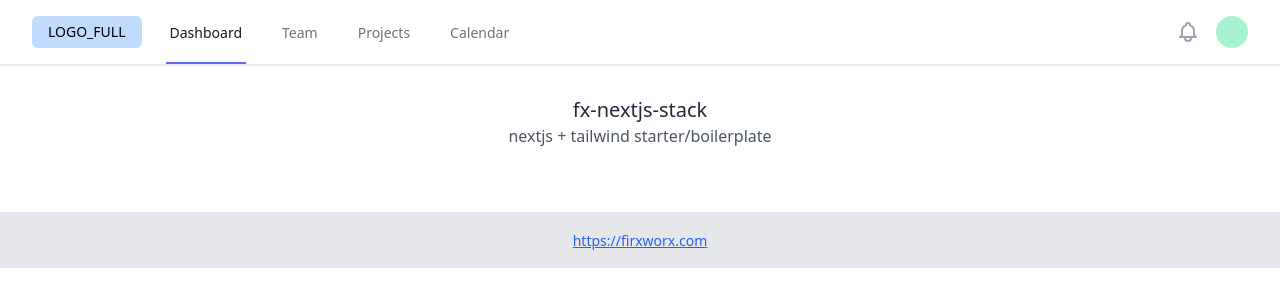
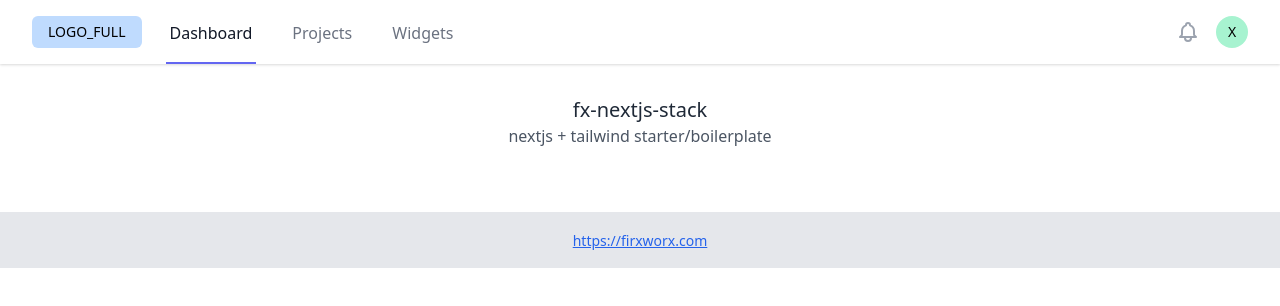
Before and after one commit to firxworx/fx-nextjs-stack, a Next.js app: page / in a window 1280 px wide. Shown: the top 306 px of the page. Built offline with nearby package versions, Linux system fonts and the light colour scheme; a web font is replaced by a local one; what @tailwindcss/typography would draw is missing.

Commit message:
refine Header boilerplate component a bit more, break out NavLink to discrete component

```diff
--- a/src/components/layout/Header.tsx
+++ b/src/components/layout/Header.tsx
@@ -1,6 +1,8 @@
 import { Fragment } from 'react'
 import { Disclosure, Menu, Transition } from '@headlessui/react'
 import { BellIcon, MenuIcon, XIcon } from '@heroicons/react/outline'
+import clsx from 'clsx'
+
 // import Image from 'next/image'
 
 function classNames(...classes: any) {
@@ -16,13 +18,69 @@ const LogoPlaceholder: React.FC = () => {
   )
 }
 
-const MenuPlaceholder: React.FC = () => {
-  return <div className="h-8 w-8 rounded-full bg-green-200" />
+const AvatarPlaceholder: React.FC<{ isMobile: boolean }> = ({ isMobile }) => {
+  return (
+    <div
+      className={clsx(
+        'flex justify-center items-center rounded-full bg-green-200 text-sm uppercase',
+        isMobile ? 'h-10 w-10' : 'h-8 w-8',
+      )}
+    >
+      X
+    </div>
+  )
 }
 
-const AvatarPlaceholder: React.FC = () => {
-  return <div className="flex justify-center items-center h-10 w-10 rounded-full bg-red-200 text-sm uppercase">X</div>
+interface NavLinkProps {
+  href: string
+  name: string
+  isCurrent?: boolean
 }
+
+const NavLink: React.FC<NavLinkProps & { variant: 'desktop' | 'mobile' }> = ({
+  href,
+  name,
+  variant,
+  isCurrent = false,
+}) => {
+  return (
+    <a
+      href={href}
+      className={clsx(
+        'font-medium text-base',
+        ' hover:border-gray-300 hover:text-gray-700',
+        isCurrent ? 'border-indigo-500' : 'border-transparent text-gray-500',
+        {
+          ['inline-flex items-center px-1 pt-1 border-b-2']: variant === 'desktop',
+          ['text-gray-900']: variant === 'desktop' && isCurrent,
+          ['block hover:bg-gray-50 pl-3 pr-4 py-2 border-l-4']: variant === 'mobile',
+          ['bg-indigo-50 text-indigo-700']: variant === 'mobile' && isCurrent,
+        },
+      )}
+    >
+      {name}
+    </a>
+  )
+}
+
+const MenuLink: React.FC<{}> = ({}) => {
+  return <></>
+}
+
+const links: Array<NavLinkProps> = [
+  {
+    href: '/',
+    name: 'Dashboard',
+  },
+  {
+    href: '/projects',
+    name: 'Projects',
+  },
+  {
+    href: '/widgets',
+    name: 'Widgets',
+  },
+]
 
 export const Header: React.FC = () => {
   return (
@@ -37,30 +95,15 @@ export const Header: React.FC = () => {
                 </div>
                 <div className="hidden sm:ml-6 sm:flex sm:space-x-8">
                   {/* Current: "border-indigo-500 text-gray-900", Default: "border-transparent text-gray-500 hover:border-gray-300 hover:text-gray-700" */}
-                  <a
-                    href="#"
-                    className="border-indigo-500 text-gray-900 inline-flex items-center px-1 pt-1 border-b-2 text-sm font-medium"
-                  >
-                    Dashboard
-                  </a>
-                  <a
-                    href="#"
-                    className="border-transparent text-gray-500 hover:border-gray-300 hover:text-gray-700 inline-flex items-center px-1 pt-1 border-b-2 text-sm font-medium"
-                  >
-                    Team
-                  </a>
-                  <a
-                    href="#"
-                    className="border-transparent text-gray-500 hover:border-gray-300 hover:text-gray-700 inline-flex items-center px-1 pt-1 border-b-2 text-sm font-medium"
-                  >
-                    Projects
-                  </a>
-                  <a
-                    href="#"
-                    className="border-transparent text-gray-500 hover:border-gray-300 hover:text-gray-700 inline-flex items-center px-1 pt-1 border-b-2 text-sm font-medium"
-                  >
-                    Calendar
-                  </a>
+                  {links.map((link) => (
+                    <NavLink
+                      key={link.href}
+                      href={link.href}
+                      name={link.name}
+                      variant="desktop"
+                      isCurrent={link.name === 'Dashboard'}
+                    />
+                  ))}
                 </div>
               </div>
               <div className="hidden sm:ml-6 sm:flex sm:items-center">
@@ -76,7 +119,7 @@ export const Header: React.FC = () => {
                       <div>
                         <Menu.Button className="bg-white rounded-full flex text-sm focus:outline-none focus:ring-2 focus:ring-offset-2 focus:ring-indigo-500">
                           <span className="sr-only">Open user menu</span>
-                          <MenuPlaceholder />
+                          <AvatarPlaceholder isMobile={false} />
                         </Menu.Button>
                       </div>
                       <Transition
@@ -154,40 +197,24 @@ export const Header: React.FC = () => {
 
           <Disclosure.Panel className="sm:hidden">
             <div className="pt-2 pb-3 space-y-1">
-              {/* Current: "bg-indigo-50 border-indigo-500 text-indigo-700", Default: "border-transparent text-gray-500 hover:bg-gray-50 hover:border-gray-300 hover:text-gray-700" */}
-              <a
-                href="#"
-                className="bg-indigo-50 border-indigo-500 text-indigo-700 block pl-3 pr-4 py-2 border-l-4 text-base font-medium"
-              >
-                Dashboard
-              </a>
-              <a
-                href="#"
-                className="border-transparent text-gray-500 hover:bg-gray-50 hover:border-gray-300 hover:text-gray-700 block pl-3 pr-4 py-2 border-l-4 text-base font-medium"
-              >
-                Team
-              </a>
-              <a
-                href="#"
-                className="border-transparent text-gray-500 hover:bg-gray-50 hover:border-gray-300 hover:text-gray-700 block pl-3 pr-4 py-2 border-l-4 text-base font-medium"
-              >
-                Projects
-              </a>
-              <a
-                href="#"
-                className="border-transparent text-gray-500 hover:bg-gray-50 hover:border-gray-300 hover:text-gray-700 block pl-3 pr-4 py-2 border-l-4 text-base font-medium"
-              >
-                Calendar
-              </a>
+              {links.map((link) => (
+                <NavLink
+                  key={link.href}
+                  href={link.href}
+                  name={link.name}
+                  variant="mobile"
+                  isCurrent={link.name === 'Dashboard'}
+                />
+              ))}
             </div>
             <div className="pt-4 pb-3 border-t border-gray-200">
               <div className="flex items-center px-4">
                 <div className="flex-shrink-0">
-                  <AvatarPlaceholder />
+                  <AvatarPlaceholder isMobile />
                 </div>
                 <div className="ml-3">
-                  <div className="text-base font-medium text-gray-800">Tom Cook</div>
-                  <div className="text-sm font-medium text-gray-500">tom@example.com</div>
+                  <div className="text-base font-medium text-gray-800">Bob Smith</div>
+                  <div className="text-sm font-medium text-gray-500">bob@example.com</div>
                 </div>
                 <button className="ml-auto flex-shrink-0 bg-white p-1 rounded-full text-gray-400 hover:text-gray-500 focus:outline-none focus:ring-2 focus:ring-offset-2 focus:ring-indigo-500">
                   <span className="sr-only">View notifications</span>
@@ -199,7 +226,7 @@ export const Header: React.FC = () => {
                   href="#"
                   className="block px-4 py-2 text-base font-medium text-gray-500 hover:text-gray-800 hover:bg-gray-100"
                 >
-                  Your Profile
+                  Profile
                 </a>
                 <a
                   href="#"
```
